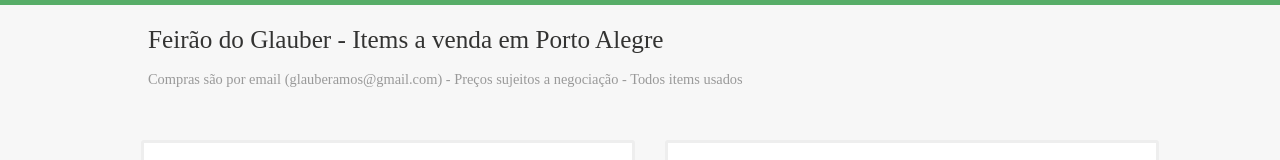
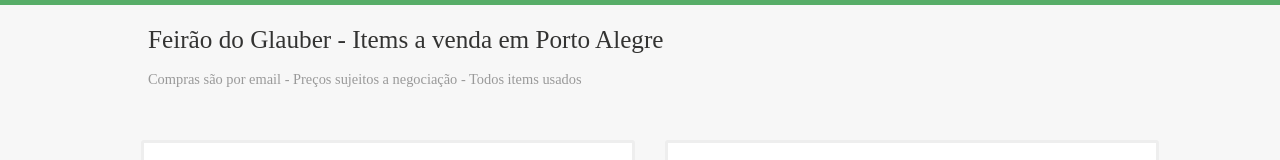
Before and after one commit to glauberramos/store, a plain HTML site: page index.html in a window 1280 px wide. Shown: the top 160 px of the page. Drawn offline with Linux system fonts and the light colour scheme.

Commit message:
Update index.html

```diff
--- a/index.html
+++ b/index.html
@@ -11,7 +11,7 @@
 <body>
   <section>
     <h1>Feirão do Glauber - Items a venda em Porto Alegre</h1>
-    <h3>Compras são por email (glauberamos@gmail.com) - Preços sujeitos a negociação - Todos items usados</h3>
+    <h3>Compras são por email - Preços sujeitos a negociação - Todos items usados</h3>
     <article>
       <h2>Macbook White 13''</h2>
       <span class="sold-overlay"></span>
```
